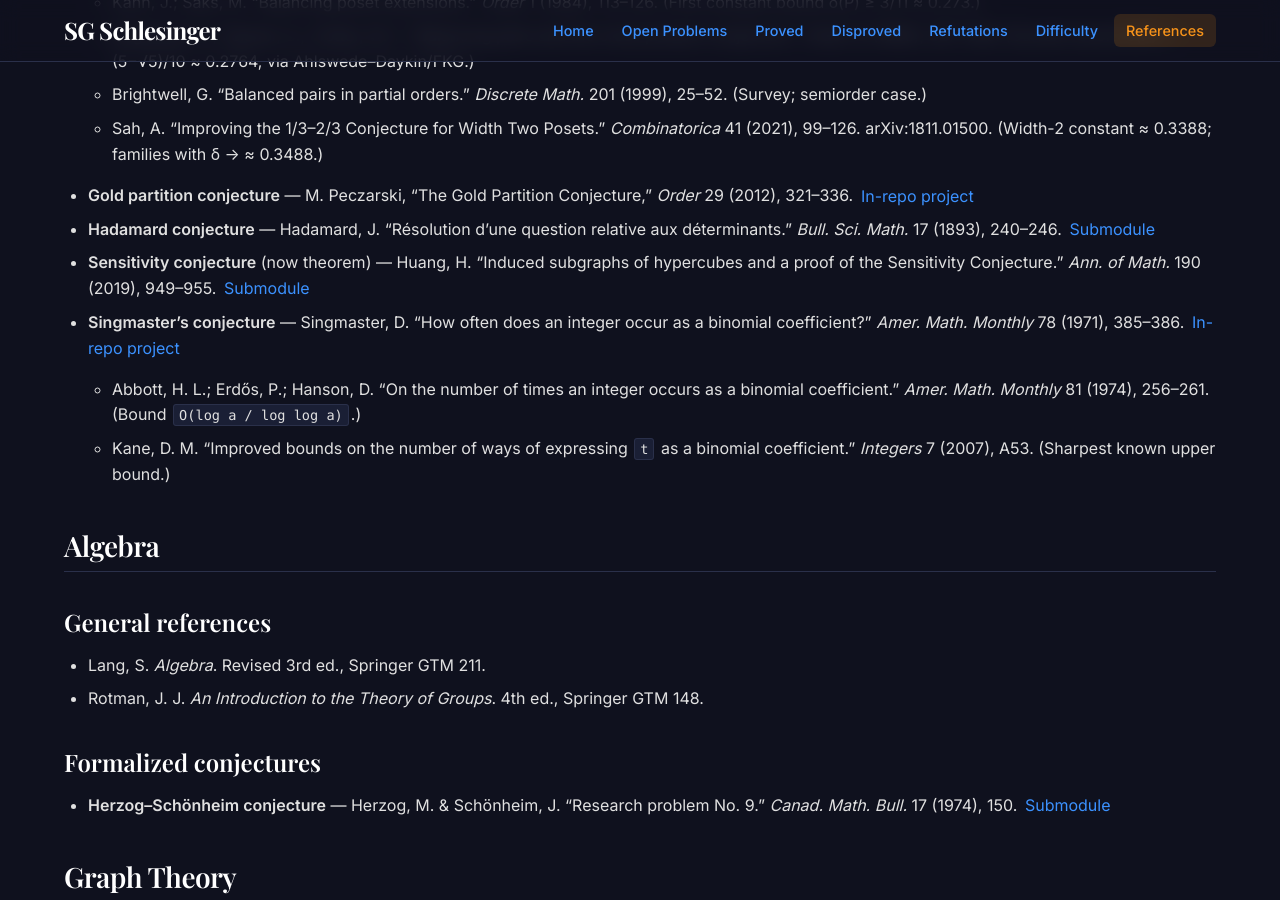
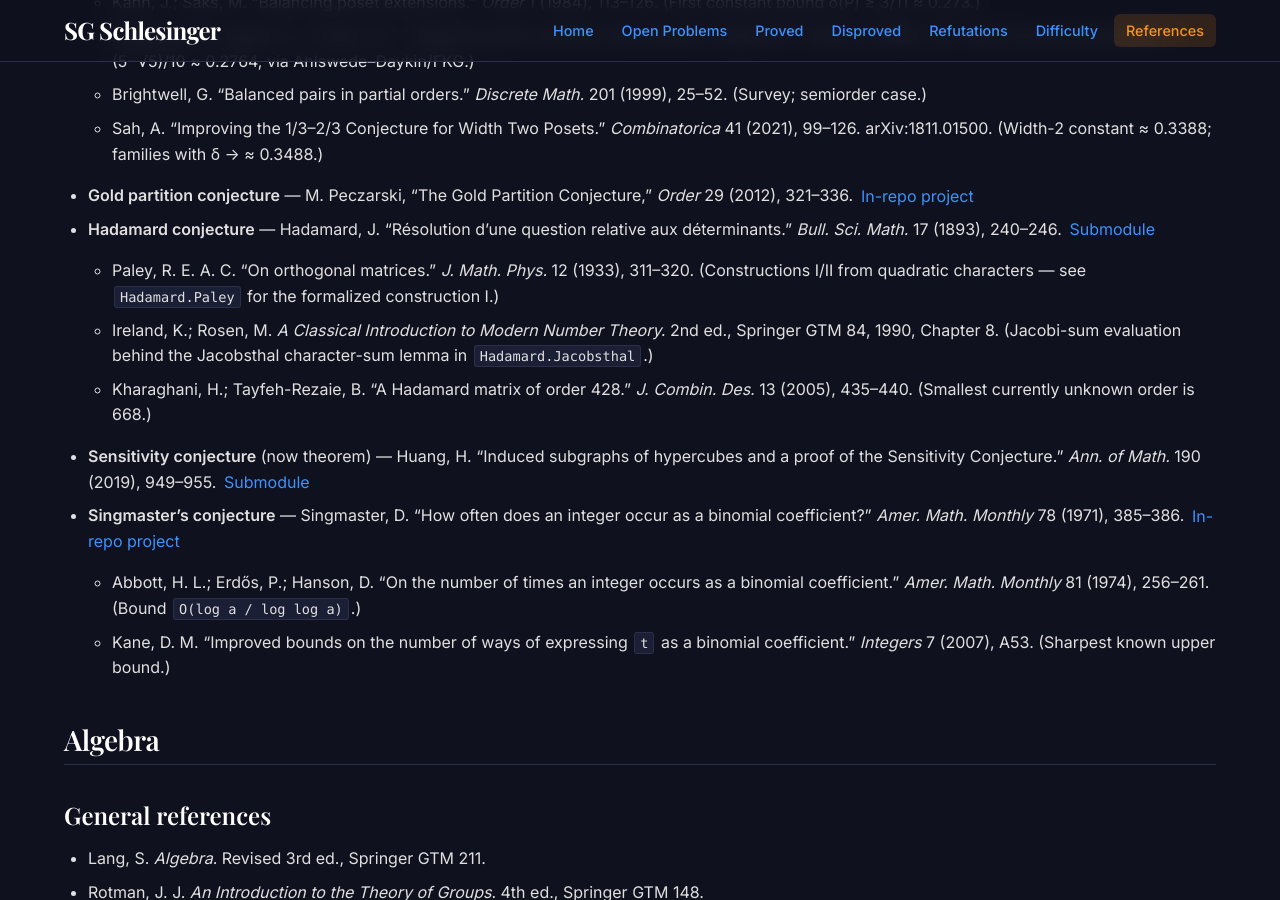
Before and after one commit to SamuelSchlesinger/open-conjecture-formalizations, a Jekyll site: the page built from references.md, in a window 1280 px wide and 900 px high, scrolled down 2332 px. Built offline with Jekyll 4.4.1, drawn with Linux system fonts in a browser that asks for light colours; nearby versions of some CDN libraries; some web fonts are replaced.

Commit message:
hadamard: Paley I + necessity + Kronecker closure (submodule d1f22fc); references: Paley 1933, Ireland-Rosen, Kharaghani-Tayfeh-Rezaie

```diff
--- a/references.md
+++ b/references.md
@@ -67,6 +67,9 @@ repository. For per-conjecture details, see the linked project documentation.
   - Sah, A. "Improving the 1/3–2/3 Conjecture for Width Two Posets." *Combinatorica* 41 (2021), 99–126. arXiv:1811.01500. (Width-2 constant ≈ 0.3388; families with δ → ≈ 0.3488.)
 - **Gold partition conjecture** — M. Peczarski, "The Gold Partition Conjecture," *Order* 29 (2012), 321–336. [In-repo project](combinatorics/gold-partition/)
 - **Hadamard conjecture** — Hadamard, J. "Résolution d'une question relative aux déterminants." *Bull. Sci. Math.* 17 (1893), 240–246. [Submodule](combinatorics/hadamard-conjecture/)
+  - Paley, R. E. A. C. "On orthogonal matrices." *J. Math. Phys.* 12 (1933), 311–320. (Constructions I/II from quadratic characters — see `Hadamard.Paley` for the formalized construction I.)
+  - Ireland, K.; Rosen, M. *A Classical Introduction to Modern Number Theory.* 2nd ed., Springer GTM 84, 1990, Chapter 8. (Jacobi-sum evaluation behind the Jacobsthal character-sum lemma in `Hadamard.Jacobsthal`.)
+  - Kharaghani, H.; Tayfeh-Rezaie, B. "A Hadamard matrix of order 428." *J. Combin. Des.* 13 (2005), 435–440. (Smallest currently unknown order is 668.)
 - **Sensitivity conjecture** (now theorem) — Huang, H. "Induced subgraphs of hypercubes and a proof of the Sensitivity Conjecture." *Ann. of Math.* 190 (2019), 949–955. [Submodule](combinatorics/sensitivity/)
 - **Singmaster's conjecture** — Singmaster, D. "How often does an integer occur as a binomial coefficient?" *Amer. Math. Monthly* 78 (1971), 385–386. [In-repo project](combinatorics/singmaster/)
   - Abbott, H. L.; Erdős, P.; Hanson, D. "On the number of times an integer occurs as a binomial coefficient." *Amer. Math. Monthly* 81 (1974), 256–261. (Bound `O(log a / log log a)`.)
```
